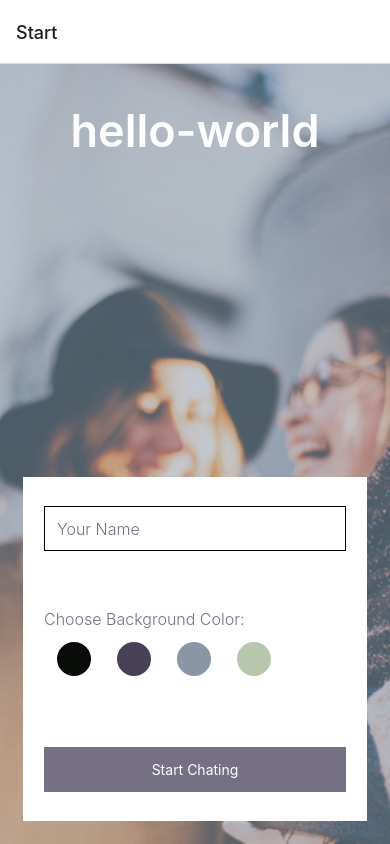
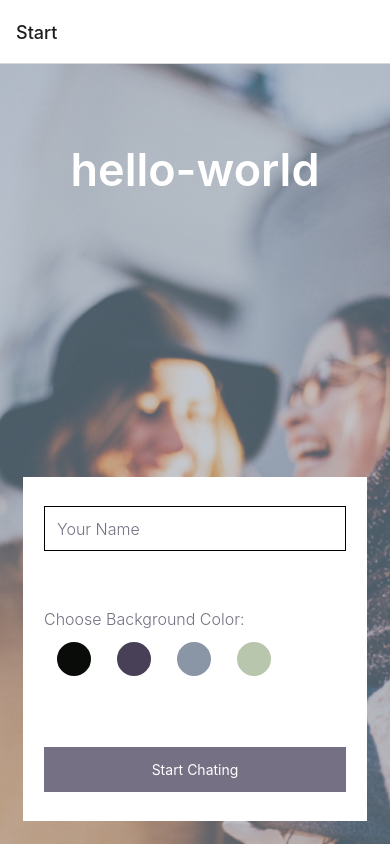
Before and after one commit to brett-ranieri/hello-world, a React Native app: screen /Start in a window 390 px wide. Built offline with nearby package versions, Linux system fonts and the light colour scheme.

Commit message:
update styling to better represent brief

```diff
--- a/components/Start.js
+++ b/components/Start.js
@@ -121,7 +121,7 @@ const styles = StyleSheet.create({
 		fontWeight: "600",
 		color: "#ffffff",
 		textAlign: "center",
-		paddingTop: "10%",
+		paddingTop: "20%",
 	},
 	inputContainer: {
 		width: "88%",
```
